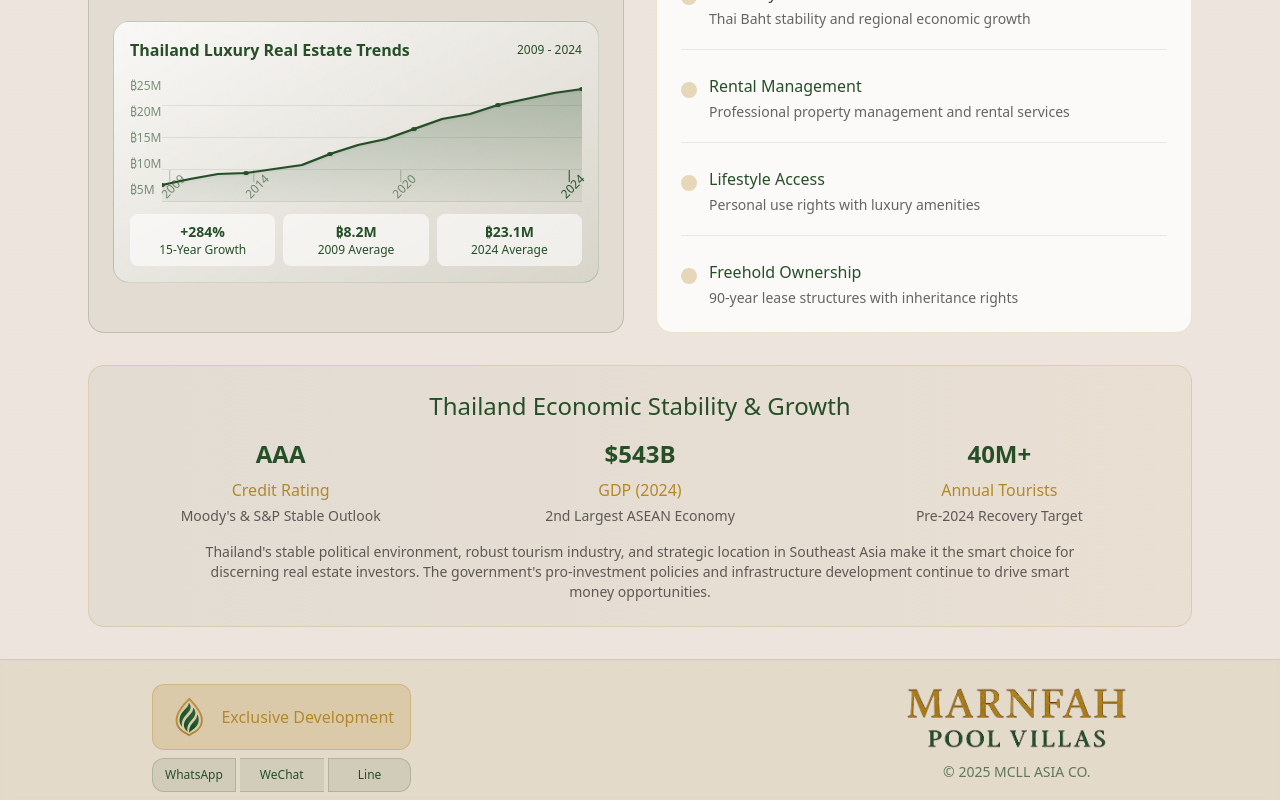
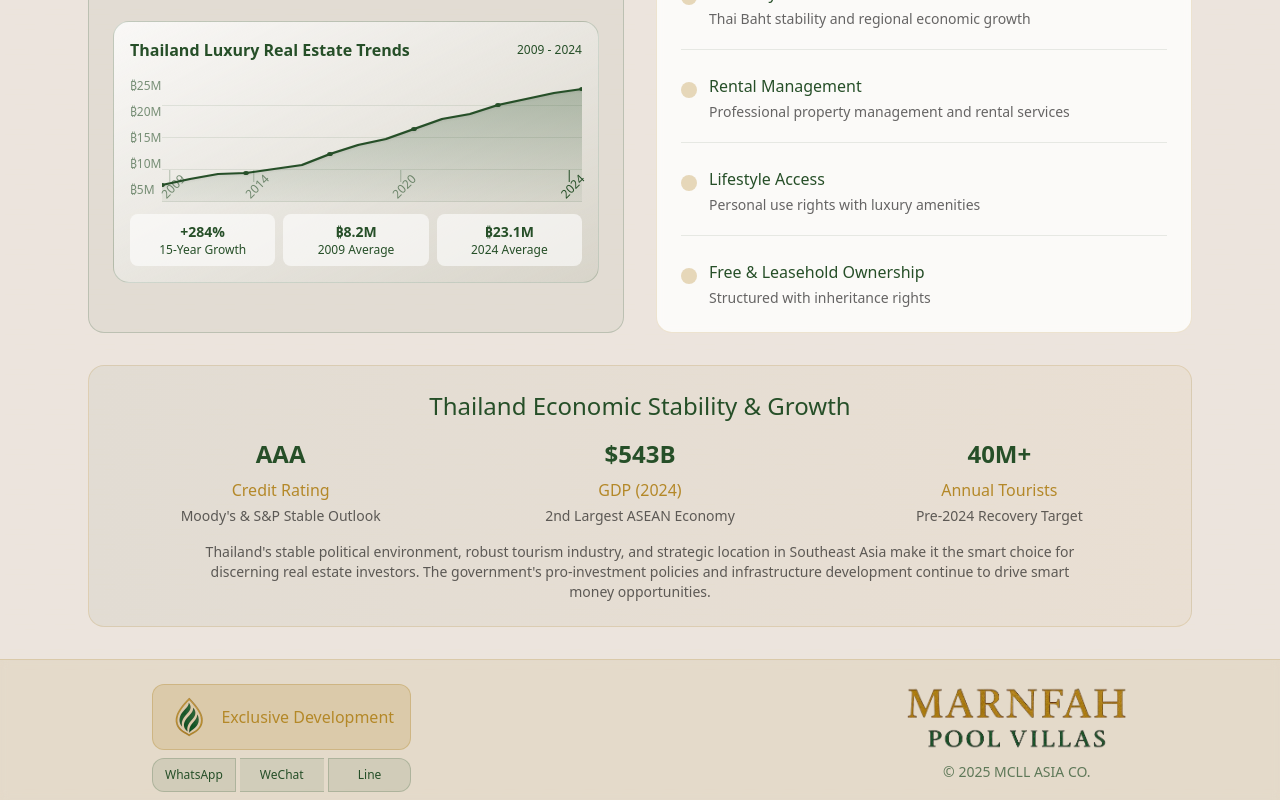
Before and after one commit to Marnfah-Pool-Villas/truffle-clone-v398, a Next.js app in the folder truffle-clone/: page /capital in a window 1280 px wide. Shown: the part 760-1560 px from the top of the page. Built offline with nearby package versions, Linux system fonts and the light colour scheme; a web font is replaced by a local one.

Commit message:
Use language-specific override for ownership text
cgen-79583755c7ae4b8087d9578a98dfff45

```diff
--- a/truffle-clone/src/components/InvestmentSection.tsx
+++ b/truffle-clone/src/components/InvestmentSection.tsx
@@ -1,7 +1,13 @@
-import { useT } from '@/lib/useTranslation'
+import { useTranslation } from '@/lib/useTranslation'
 
 export default function InvestmentSection() {
-  const t = useT()
+  const { language, t } = useTranslation()
+  const ownershipTitle = language === 'en'
+    ? 'Free & Leasehold Ownership'
+    : t.investment.benefits.items.ownership.title
+  const ownershipDescription = language === 'en'
+    ? 'Structured with inheritance rights'
+    : t.investment.benefits.items.ownership.description
 
   return (
     <div className="max-w-6xl mx-auto pt-2 sm:pt-4 pb-2 sm:pb-8 px-4 sm:px-6">
@@ -226,8 +232,8 @@ export default function InvestmentSection() {
             <div className="flex items-start gap-3">
               <div className="w-4 h-4 rounded-full mt-2" style={{backgroundColor: 'rgba(180, 136, 40, 0.3)'}}></div>
               <div>
-                <div className="font-medium text-[#264f28] mb-1">{t.investment.benefits.items.ownership.title}</div>
-                <div className="text-sm text-black/60">{t.investment.benefits.items.ownership.description}</div>
+                <div className="font-medium text-[#264f28] mb-1">{ownershipTitle}</div>
+                <div className="text-sm text-black/60">{ownershipDescription}</div>
               </div>
             </div>
 
```
